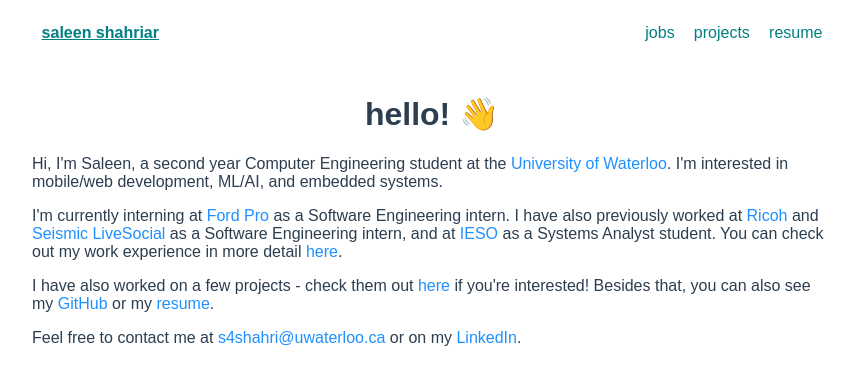
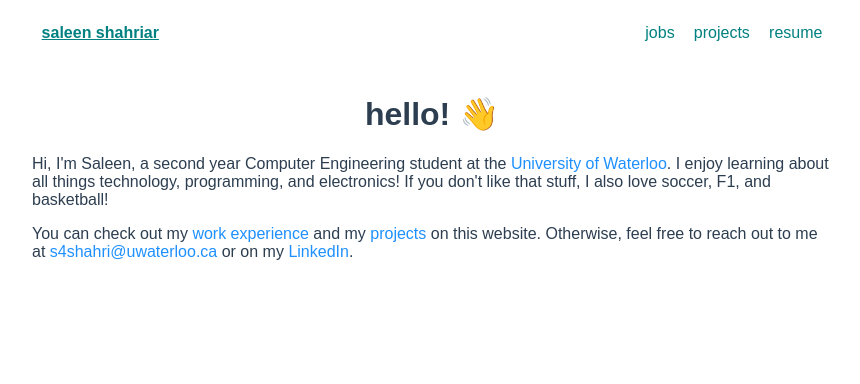
Before and after one commit to ssaleen/ssaleen.github.io, a Vue app: page / in a window 1280 px wide. Shown: the top 384 px of the page, without its empty margins (208-1068 px from the left). Built offline with nearby package versions, Linux system fonts and the light colour scheme.

Commit message:
changed home

```diff
--- a/src/views/HomeView.vue
+++ b/src/views/HomeView.vue
@@ -4,31 +4,16 @@
     <p>
       Hi, I'm Saleen, a second year Computer Engineering student at the
       <a href="https://uwaterloo.ca/" target="_blank">University of Waterloo</a>.
-      I'm interested in mobile/web development, ML/AI, and embedded systems.
+      I enjoy learning about all things technology, programming, and electronics!
+      If you don't like that stuff, I also love soccer, F1, and basketball!
     </p>
     <p>
-      I'm currently interning at
-      <a href="https://fordpro.com/" target="_blank">Ford Pro</a>
-      as a Software Engineering intern.
-      I have also previously worked at
-      <a href="https://www.ricoh.ca/" target="_blank">Ricoh</a>
-      and
-      <a href="https://seismic.com/product-features/social-selling/" target="_blank">Seismic LiveSocial</a>
-      as a Software Engineering intern, and at
-      <a href="https://www.ieso.ca/" target="_blank">IESO</a>
-      as a Systems Analyst student.
-      You can check out my work experience in more detail
-      <router-link to="/jobs">here</router-link>.
-    </p>
-    <p>
-      I have also worked on a few projects - check them out
-      <router-link to="/projects">here</router-link>
-      if you're interested! Besides that, you can also see my
-      <a href="https://github.com/ssaleen" target="_blank">GitHub</a> or my
-      <a href="/saleen_resume.pdf" target="_blank">resume</a>.
-    </p>
-    <p>
-      Feel free to contact me at
+      You can check out my
+      <router-link to="/jobs">work experience</router-link>
+      and my
+      <router-link to="/jobs">projects</router-link>
+      on this website.
+      Otherwise, feel free to reach out to me at
       <a href="mailto:s4shahri@uwaterloo.ca">s4shahri@uwaterloo.ca</a>
       or on my
       <a href="http://www.linkedin.com/in/saleenshahriar" target="_blank">LinkedIn</a>.
--- a/src/views/ProjectsView.vue
+++ b/src/views/ProjectsView.vue
@@ -29,7 +29,7 @@
     />
     <Project
       title="Reflex Timer"
-      :skills="['Assembly', 'RISC-V', 'emulsiV']"
+      :skills="['RISC-V', 'Assembly', 'emulsiV']"
       date=2021
     />
     <Project
```
